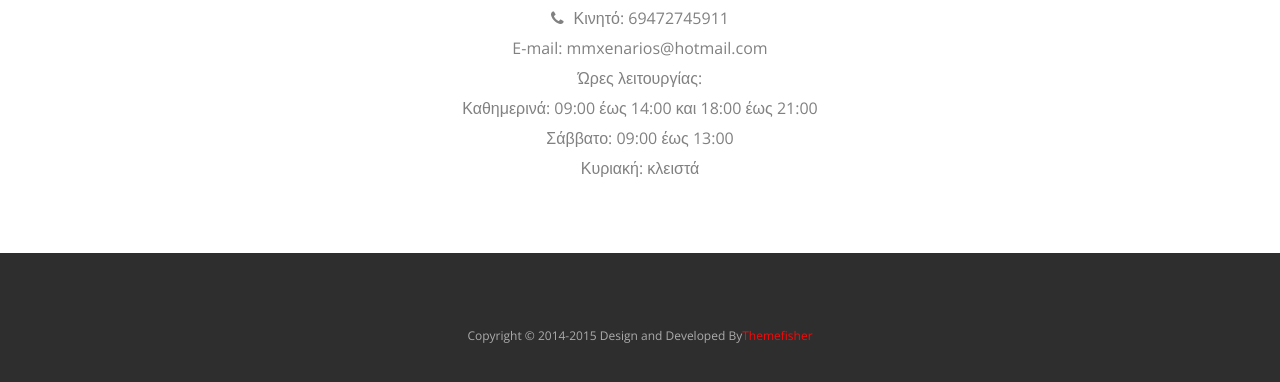
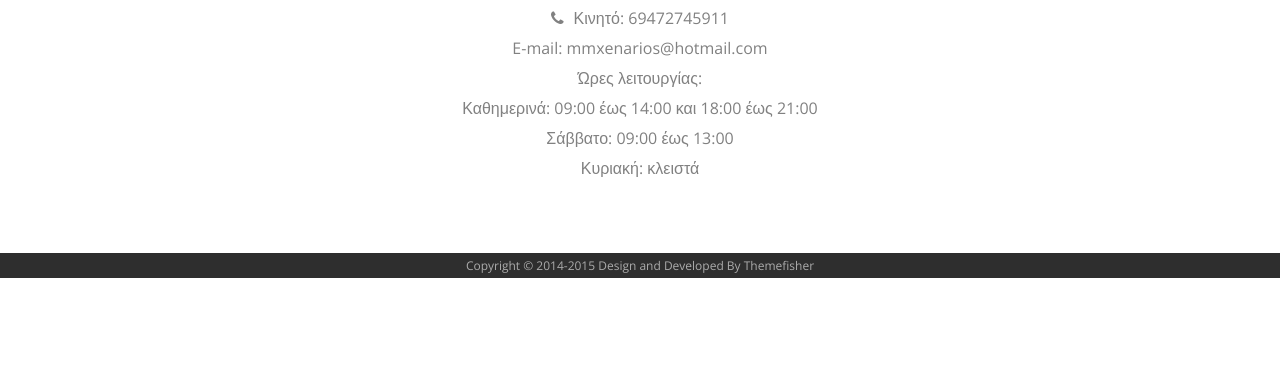
Before and after one commit to stevekaras/Test-sxolh, a plain HTML site: page index.html in a window 1280 px wide. Shown: the part 4111-4493 px from the top of the page. After the commit the page ends 4389 px from the top, so only its background shows below. Drawn offline with nearby package versions, Linux system fonts and the light colour scheme; some packages are replaced by stand-ins of ours.

Commit message:
second commit

```diff
--- a/css/main.css
+++ b/css/main.css
@@ -1037,7 +1037,6 @@ textarea.form-control {
 
 #footer {
   background-color: #2e2e2e;
-  padding: 70px 0;
   color: #fff;
 }
 
--- a/index.html
+++ b/index.html
@@ -474,9 +474,7 @@
       <div class="container">
         <div class="row text-center">
           <div class="footer-content">
-
-
-            <p>Copyright &copy; 2014-2015 Design and Developed By<a href="http://www.themefisher.com">Themefisher</a></p>
+            <p>Copyright &copy; 2014-2015 Design and Developed By Themefisher</p>
           </div>
         </div>
       </div>
```
